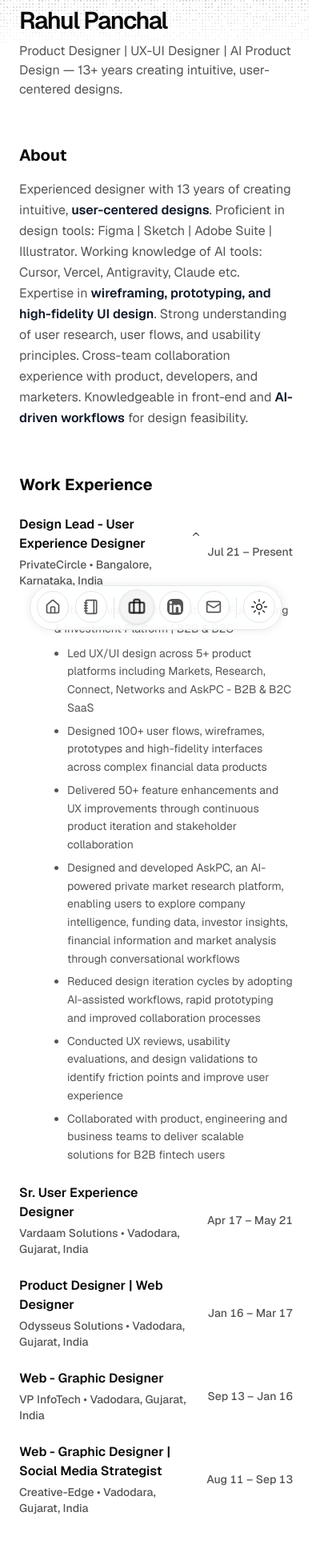
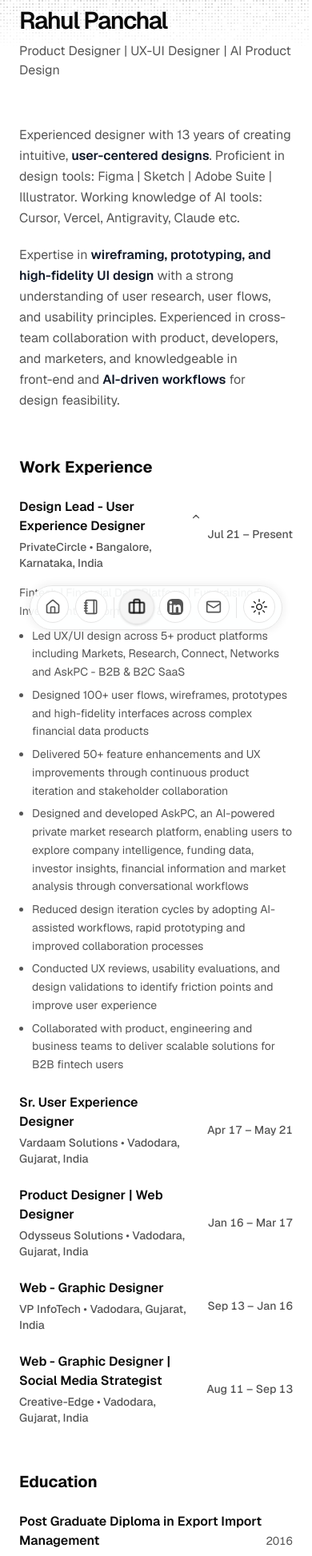
Before and after one commit to rahulpanchal8/resume, a Next.js app: page / in a window 390 px wide. Shown: the part 40-1986 px from the top of the page at 80% size. Built offline with nearby package versions, Linux system fonts and the light colour scheme.

Commit message:
Update layout: simplify hero tagline, remove About section title and split content into two paragraphs, match Education section style with Work trigger format displaying end year on right, and remove mobile Work description indentation

```diff
--- a/src/app/page.tsx
+++ b/src/app/page.tsx
@@ -37,9 +37,6 @@ export default function Page() {
       </section>
       <section id="about">
         <div className="flex min-h-0 flex-col gap-y-4">
-          <BlurFade delay={BLUR_FADE_DELAY * 3}>
-            <h2 className="text-xl font-bold">About</h2>
-          </BlurFade>
           <BlurFade delay={BLUR_FADE_DELAY * 4}>
             <div className="prose max-w-full text-pretty font-sans leading-relaxed text-muted-foreground dark:prose-invert">
               <Markdown>
@@ -70,7 +67,8 @@ export default function Page() {
                 key={education.school}
                 delay={BLUR_FADE_DELAY * 8 + index * 0.05}
               >
-                <div className="flex flex-col gap-1 w-full text-left">
+                <div className="flex items-center justify-between w-full text-left">
+                  <div className="flex-1 min-w-0 flex flex-col gap-1">
                     {/* Degree / Program Name */}
                     <div className="font-semibold text-base text-foreground">
                       {education.degree}
@@ -79,9 +77,10 @@ export default function Page() {
                     <div className="font-sans text-sm text-muted-foreground">
                       {education.school}
                     </div>
-                  {/* Year and location details */}
-                  <div className="font-sans text-sm text-muted-foreground/80">
-                    {education.start} - {education.end} {education.location ? `• ${education.location}` : ""}
+                  </div>
+                  {/* Completion Year */}
+                  <div className="text-sm tabular-nums text-muted-foreground text-right flex-none">
+                    {education.end}
                   </div>
                 </div>
               </BlurFade>
--- a/src/components/section/work-section.tsx
+++ b/src/components/section/work-section.tsx
@@ -97,7 +97,7 @@ export default function WorkSection() {
               </div>
             </div>
           </AccordionTrigger>
-          <AccordionContent className="p-0 pl-11 md:pl-13 text-sm text-muted-foreground">
+          <AccordionContent className="p-0 pl-0 sm:pl-11 md:pl-13 text-sm text-muted-foreground">
             {/* Domain / Industry information (plain text, no bullet, same style as description) */}
             <div className="text-sm text-muted-foreground leading-relaxed mt-2">
               {work.domain}
--- a/src/data/resume.tsx
+++ b/src/data/resume.tsx
@@ -9,9 +9,9 @@ export const DATA = {
   location: "Bangalore, India",
   locationLink: "https://www.google.com/maps/place/Bangalore",
   description:
-    "Product Designer | UX-UI Designer | AI Product Design — 13+ years creating intuitive, user-centered designs.",
+    "Product Designer | UX-UI Designer | AI Product Design",
   summary:
-    "Experienced designer with 13 years of creating intuitive, **user-centered designs**. Proficient in design tools: Figma | Sketch | Adobe Suite | Illustrator. Working knowledge of AI tools: Cursor, Vercel, Antigravity, Claude etc. Expertise in **wireframing, prototyping, and high-fidelity UI design**. Strong understanding of user research, user flows, and usability principles. Cross-team collaboration experience with product, developers, and marketers. Knowledgeable in front-end and **AI-driven workflows** for design feasibility.",
+    "Experienced designer with 13 years of creating intuitive, **user-centered designs**. Proficient in design tools: Figma | Sketch | Adobe Suite | Illustrator. Working knowledge of AI tools: Cursor, Vercel, Antigravity, Claude etc.\n\nExpertise in **wireframing, prototyping, and high-fidelity UI design** with a strong understanding of user research, user flows, and usability principles. Experienced in cross-team collaboration with product, developers, and marketers, and knowledgeable in front-end and **AI-driven workflows** for design feasibility.",
   avatarUrl: "/me.png",
   skills: [
     { name: "Figma" },
--- a/static/index.html
+++ b/static/index.html
@@ -84,10 +84,12 @@
       <!-- ===== ABOUT ===== -->
       <section id="about" aria-label="About">
         <div class="about-inner">
-          <h2 class="section-heading blur-fade blur-fade-delay-3">About</h2>
           <div class="prose-about blur-fade blur-fade-delay-4">
             <p>
-              Experienced designer with 13 years of creating intuitive, <strong>user-centered designs</strong>. Proficient in design tools: Figma | Sketch | Adobe Suite | Illustrator. Working knowledge of AI tools: Cursor, Vercel, Antigravity, Claude etc. Expertise in <strong>wireframing, prototyping, and high-fidelity UI design</strong>. Strong understanding of user research, user flows, and usability principles. Cross-team collaboration experience with product, developers, and marketers. Knowledgeable in front-end and <strong>AI-driven workflows</strong> for design feasibility.
+              Experienced designer with 13 years of creating intuitive, <strong>user-centered designs</strong>. Proficient in design tools: Figma | Sketch | Adobe Suite | Illustrator. Working knowledge of AI tools: Cursor, Vercel, Antigravity, Claude etc.
+            </p>
+            <p style="margin-top: 1rem;">
+              Expertise in <strong>wireframing, prototyping, and high-fidelity UI design</strong> with a strong understanding of user research, user flows, and usability principles. Experienced in cross-team collaboration with product, developers, and marketers, and knowledgeable in front-end and <strong>AI-driven workflows</strong> for design feasibility.
             </p>
           </div>
         </div>
@@ -301,23 +303,35 @@
 
             <!-- Edu 1 -->
             <div class="education-item blur-fade blur-fade-delay-8">
+              <div class="edu-left">
+                <div class="edu-info">
                   <div class="edu-degree">Post Graduate Diploma in Export Import Management</div>
                   <div class="edu-school">The Indian Institute of Export</div>
-              <div class="edu-details">2016 - 2016 &bull; Vadodara, Gujarat, India</div>
+                </div>
+              </div>
+              <div class="edu-dates"><span>2016</span></div>
             </div>
 
             <!-- Edu 2 -->
             <div class="education-item blur-fade blur-fade-delay-9">
+              <div class="edu-left">
+                <div class="edu-info">
                   <div class="edu-degree">Bachelor in Computer Application</div>
                   <div class="edu-school">Gujarat University</div>
-              <div class="edu-details">2007 - 2010 &bull; Gujarat, India</div>
+                </div>
+              </div>
+              <div class="edu-dates"><span>2010</span></div>
             </div>
 
             <!-- Edu 3 -->
             <div class="education-item blur-fade blur-fade-delay-10">
+              <div class="edu-left">
+                <div class="edu-info">
                   <div class="edu-degree">Diploma in Website and Graphic Design</div>
                   <div class="edu-school">Image Institute of Digital Technology</div>
-              <div class="edu-details">2009 - 2010 &bull; Vadodara, Gujarat, India</div>
+                </div>
+              </div>
+              <div class="edu-dates"><span>2010</span></div>
             </div>
 
           </div>
```
Also changed, not shown: static/css/style.css (+21 -7 lines). Lines whose indentation alone changed are shown as unchanged.
